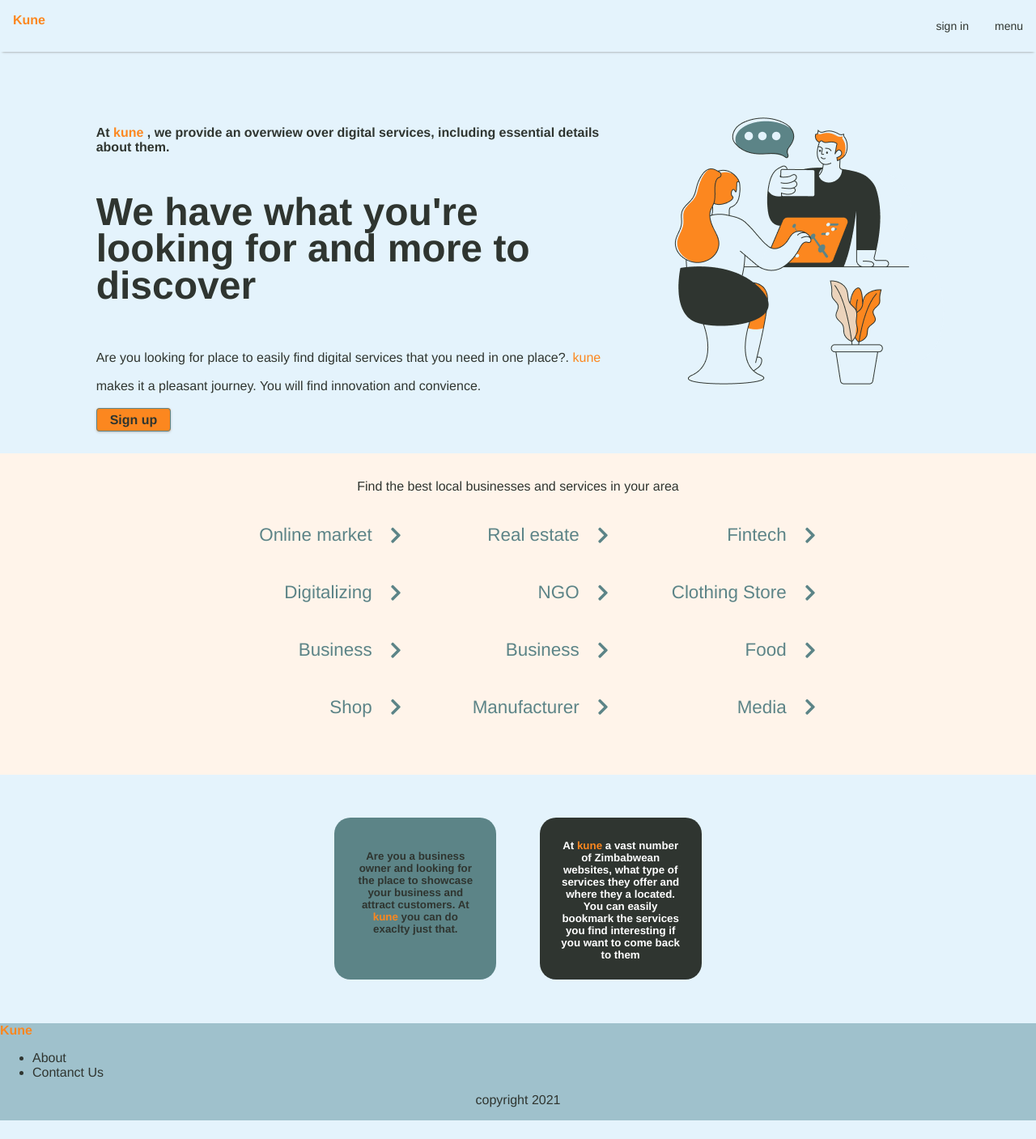
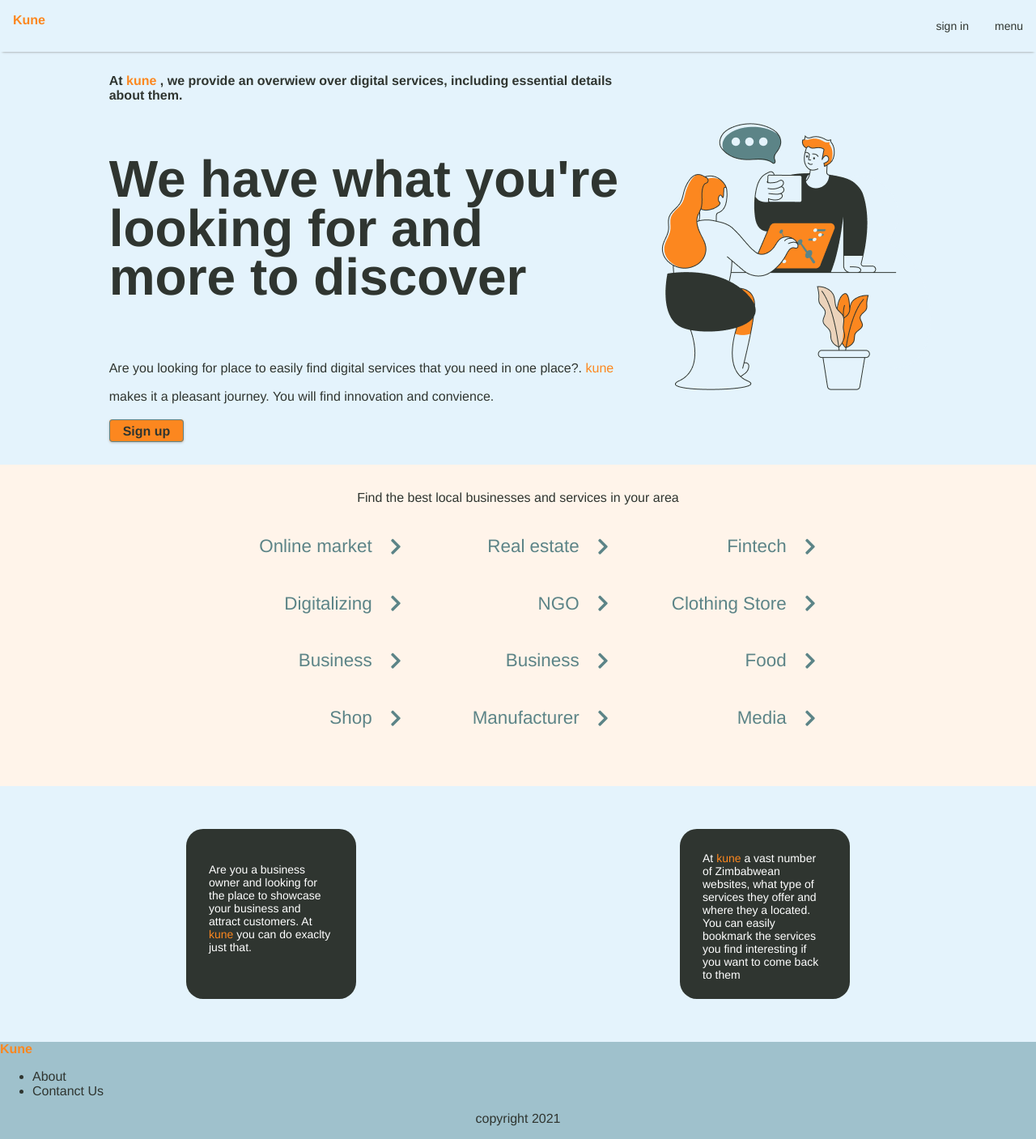
Before and after one commit to tenderking/kune, a Vue app: page /services in a window 1280 px wide. Shown: the whole page at 81% size. Before the commit the page ends 1384 px from the top, so only its background shows below. Built offline with nearby package versions, Linux system fonts and the light colour scheme.

Commit message:
css linting

```diff
--- a/src/styles/abstracts/_variables.scss
+++ b/src/styles/abstracts/_variables.scss
@@ -1,20 +1,15 @@
 
 // colors
 
-$primary:#FC871F;
-$secondaryLight: #E4F3FC;
-$dark: #2F3530;
-$secondaryDark: #5C8487;
-$transparentDark:#5C8487dd;
-$light: #fff;
-$primaryLight: #FFF4EA;
-$secondary: #9fc1cc;
-$clr-primary:#FC871F;
-$transparentPrimary:#FC871F99;
-$clr-secondaryLight: #E4F3FC;
-$clr-dark: #2F3530;
-$clr-secondaryDark: #5C8487;
-$clr-light: #fff;
-$clr-primaryLight: #FFF4EA;
-$clr-secondary: #9fc1cc;
-$clr-gradient:linear-gradient(46deg, #FC871Fbb ,#9fc1ccff);
+$clr--primary:#FC871F;
+$clr--primaryLight: #FFF4EA;
+$clr--transparentPrimary:#FC871F99;
+
+$clr--secondary: #9fc1cc;
+$clr--secondaryDark: #5C8487;
+$clr--secondaryLight: #E4F3FC;
+
+$clr--transparentDark:#5C8487dd;
+$clr--dark: #2F3530;
+$clr--light: #fff;
+$clr--gradient:linear-gradient(46deg, #FC871Fbb ,#9fc1ccff);
--- a/src/styles/base/_base.scss
+++ b/src/styles/base/_base.scss
@@ -6,22 +6,13 @@
 
 
 body {
-  background: $secondaryLight;
+  background: $clr--secondaryLight;
   margin: 0;
   min-height: 100vh;
 
 }
 
 #app {
-  height: 100vh;
-
-
-  font-family: Avenir, Helvetica, Arial, sans-serif;
-  -webkit-font-smoothing: antialiased;
-  -moz-osx-font-smoothing: grayscale;
-
-  color: $dark;
-
   /* grid container settings */
   display: grid;
   grid-template-columns: 100%;
@@ -30,6 +21,16 @@ body {
     "header"
     "main"
     "footer";
+
+  height: 100vh;
+
+
+  font-family: Avenir, Helvetica, Arial, sans-serif;
+  -webkit-font-smoothing: antialiased;
+  -moz-osx-font-smoothing: grayscale;
+  color: $clr--dark;
+
+
 }
 
 
--- a/src/styles/components/_buttons.scss
+++ b/src/styles/components/_buttons.scss
@@ -1,40 +1,43 @@
-.colorful-button{
-    background-color: $primary ;
-    color: $dark;
+.colorful-button {
+  background-color: $clr--primary;
+  padding: 0.3rem 1rem;
+
+  text-decoration: none;
   font-weight: bold;
-    border: 1px solid $secondaryDark;
-padding:0.3rem 1rem;
+  color: $clr--dark;
+
+  border: 1px solid $clr--secondaryDark;
   border-radius: 4px;
-    text-decoration: none;
   box-shadow: 0px 1px 3px #bbb;
-    &:hover{
-      background-color: $primaryLight ;
+
+  &:hover {
+    background-color: $clr--primaryLight;
     transition: background-color 0.5s;
   }
-
 }
 
-.logo{
+.logo {
   text-decoration: none;
-    color:$primary;
+  color: $clr--primary;
   font-weight: 900;
-
 }
 
-#services-category-btn{
+#services-category-btn {
   display: flex;
   justify-content: center;
   align-items: center;
-     border: 1px solid $secondary;
-     border-radius: 4px;
+  gap: 1em;
+
+  background-color: $clr--secondaryLight;
   height: 1.6em;
   padding-inline: 1em;
+
+  border-radius: 4px;
+  border: 1px solid $clr--secondary;
   box-shadow: 0px 1px 3px #bbb;
-    gap: 1em;
-    background-color: $clr-secondaryLight;
 
-    &-txt{
-      font-size:16px;
+  &-txt {
+    font-size: 16px;
     margin: 0;
     padding: 0;
   }
--- a/src/styles/components/_cards.scss
+++ b/src/styles/components/_cards.scss
@@ -1,65 +1,76 @@
 .service-item {
-  border-radius: 6px;
-  //border: 2px solid $secondary;
-  box-shadow: 0px 1px 3px #888;
   display: flex;
   flex-direction: column;
+  //border: 2px solid $secondary;
   align-items: center;
+  position: relative;
+
   height: 400px;
+  width: 300px;
   margin: 0;
 
-  position: relative;
-  width: 300px;
   //border: 2px solid $secondaryDark;
+  box-shadow: 0px 1px 3px #888;
+  border-radius: 6px;
 
   &-topDiv {
+    display: inline-block;
+    //border  border-bottom: 2px solid $secondaryDark;
+
+    justify-items: center;
     width: 100%;
-    //border  border-bottom: 2px solid $secondaryDark;
+    margin-top: 0;
+
     border-radius: 6px 6px 0 0;
-
-    display: inline-block;
     overflow: hidden;
-    justify-items: center;
-    margin-top: 0;
 
     .service-item-title {
       position: absolute;
-      background: $clr-gradient;
+      top: -24px;
+
+      background: $clr--gradient;
+      width: 300px;
+      height: 200px;
       padding-top: 100px;
-      top: -24px;
-      color: $clr-light;
-      text-shadow: 3px 4px 5px #666;
+
       font-size: 24px;
       text-align: center;
+      text-shadow: 3px 4px 5px #666;
+      color: $clr--light;
+
       border-radius: 4px 4px 0 0;
-      width: 300px;
-      height: 200px;
     }
+
     .service-item-image {
-      overflow-x: hidden;
+      top: 0;
 
       width: 100%;
+      height: 200px;
 
-      height: 200px;
-      top: 0;
+      overflow-x: hidden;
     }
   }
 
   &-bottomDiv {
-    width: 100%;
     display: flex;
     flex-direction: column;
+
     justify-content: center;
     align-items: left;
-    color: $clr-secondaryDark;
+
+    width: 100%;
+    color: $clr--secondaryDark;
   }
   &-text {
     display: flex;
+    gap: 1em;
+
     align-items: center;
-    gap: 1em;
-    font-size: 12px;
+
     padding-inline: 1em;
     max-width: 80%;
+
+    font-size: 12px;
     overflow: hidden;
   }
 }
@@ -73,6 +84,7 @@
   }
   .service-item-title {
     background: transparent;
+
     color: transparent;
     text-shadow: none;
 
@@ -81,23 +93,27 @@
 }
 .service-description {
   width: 300px;
-  color:$clr-secondaryDark;
+  color:$clr--secondaryDark;
 }
 
 .motivation-card {
   &-1,
   &-2 {
     display: block;
+
     width: 15em;
     height: 15em;
-    background-color: $secondaryDark;
-    text-align: center;
-    font-weight: 600;
+    background-color: $clr--dark;
     padding: 2em;
+    font-size: 14px;
+
+    font-weight: normal;
+    // text-align: center;
+
     border-radius: 10%;
+    color: white;
   }
   &-2 {
-    background-color: $dark;
-    color: white;
+    background-color: $clr--dark;
   }
 }
--- a/src/styles/layout/_footer.scss
+++ b/src/styles/layout/_footer.scss
@@ -1,12 +1,15 @@
 footer{
+  grid-area: footer;
 
-
-  grid-area: footer;
-  height: fit-content; /* Height of the footer */
-  background: $clr-secondary;
   position:relative;
   bottom:0;
-    margin-top: auto;
-  p{text-align: center;}
+
+  height: fit-content; /* Height of the footer */
+  background: $clr--secondary;
+  margin-top: auto;
+
+  p{
+    text-align: center;
+  }
 
   }
--- a/src/styles/layout/_header.scss
+++ b/src/styles/layout/_header.scss
@@ -1,56 +1,59 @@
 header {
   grid-area: header;
-  box-shadow: 0px 3px 3px -3px #888;
+  display: flex;
+  justify-content: space-between;
+
   position: sticky;
   top: 0;
   left: 10px;
   right: 10px;
-  width: 100%;
+  z-index: 999;
 
   // margin-inline: auto;
+  width: 100%;
   padding: 1em;
-  display: flex;
-  justify-content: space-between;
-  background-color: $clr-secondaryLight;
+  background-color: $clr--secondaryLight;
   max-height: 4em;
 
-z-index: 999;
+  box-shadow: 0px 3px 3px -3px #888;
 
-nav, ul, li {
+  nav,
+  ul,
+  li {
     display: flex;
     justify-content: space-evenly;
     align-items: center;
     gap: 2em;
+
     li {
       list-style: none;
       a {
         text-decoration: none;
         font-size: 14px;
-      color: $dark;
+        color: $clr--dark;
       }
       transition: all 0.5s;
-
     }
     li:hover {
-    border-bottom: 2px solid $primary ;
+      border-bottom: 2px solid $clr--primary;
       transition: all 0.5s;
     }
   }
 
   .nav-item {
     text-decoration: none;
-  color: $dark;
+    color: $clr--dark;
   }
 
   .fa-times:hover::after {
     position: relative;
-  color: $primary;
+
     width: 1.2em;
+
+    color: $clr--primary;
   }
-.icon-chevron{
+  .icon-chevron {
     transform: scaleY(-1);
     transition: transform 0.5s;
   }
-
-
 }
--- a/src/styles/views/_home.scss
+++ b/src/styles/views/_home.scss
@@ -1,6 +1,6 @@
 
   .kune {
-    color: $primary;
+    color: $clr--primary;
   }
 
 
@@ -17,21 +17,25 @@
       flex-basis: 50%;
 
       h1 {
+        padding-top: 1em;
+
         font-size: 1em;
-        font-weight: bold;
 
-        padding-top: 5em;
+
 
       }
 
       h2 {
-        font-size: 2em;
-        font-weight: bold;
-        line-height: 0.95em;
         padding: 0;
         margin-top: 1em;
         margin-bottom: 1em;
+
+        font-size: 2em;
+
+        line-height: 0.95em;
+
       }
+
       p {
         line-height: 2.2em;
       }
@@ -44,51 +48,55 @@
       flex-direction: row-reverse;
       justify-content: center;
       align-items: center;
+
       margin:auto;
+      padding-bottom: 2em;
 
-padding-bottom: 2em;
       h2{
-        font-size: 3em;
+        font-size: 4em;
 
       }
        &-right {
+        padding-top: 2rem;
+        padding-left: 2rem;
 
-
-      padding-top: 2rem;
-      padding-left: 4rem;
       img{
         width: auto;
         padding:0;
+
       }
-    }
+
     }
 
   }
+
+}
   .category-picker {
-    background: $primaryLight;
+    background: $clr--primaryLight;
+    width: 100%;
     margin: 0;
-    width: 100%;
     padding-block: 2rem;
 
     &-text {
       display: block;
 
+      margin: 0 20%;
+
       text-align: center;
-      margin: 0 30%;
-
-
     }
   }
   .category-container {
     display: grid;
-    place-items: left;
     grid-template-columns:  1fr 1fr;
     grid-template-rows: 1fr 1fr;
+
+    place-items: left;
     justify-content: center;
+
+    width: min(60%, 70.5rem);
     padding: 1rem 0;
+    margin-inline: auto;
 
-    margin-inline: auto;
-    width: min(60%, 70.5rem);
   }
   .category-box {
     margin-left: auto;
@@ -97,29 +105,25 @@ padding-bottom: 2em;
 
     a{
       display: flex;
+      gap: 1em;
       justify-content: left;
       align-items: center;
-      gap: 1em;
-      color: $clr-secondaryDark;
-      font-size: 20px;
 
-
-      text-decoration: none;
       margin: 0;
 
+      color: $clr--secondaryDark;
+
       font-size: 0.6em;
+      text-decoration: none;
+
       transition: all 0.2s;
-
-
 
     }
 
     &:hover {
+
       a{
-
-
-
-        color:$clr-primary;
+        color:$clr--primary;
         .chevron-right{
           transform:translateX(3px) ;
           transition: all 0.5s ease-in-out;
@@ -134,8 +138,11 @@ padding-bottom: 2em;
   @media (min-width:40em){
     .category-container{
       grid-template-columns: 1fr 1fr 1fr;
+
     }
+
     .category-box{
+
       a{
         font-size: 1.4em;
       }
@@ -143,14 +150,17 @@ padding-bottom: 2em;
   }
 
   .motivation-section {
-    margin-block: 4em;
-
-    font-size: smaller;
-    min-height: fit-content;
     display: flex;
     flex-wrap: wrap;
     justify-content: space-evenly;
+    gap:30em;
+    //margin: 4em;
     align-items: center;
-    gap:4em//margin: 4em;
+
+    margin-block: 4em;
+    min-height: fit-content;
+
+    font-size: smaller;
+
 
   }
--- a/src/styles/views/_services.scss
+++ b/src/styles/views/_services.scss
@@ -1,47 +1,57 @@
 .grid-wrap {
   display: flex;
+  flex-wrap: wrap;
+  gap: 5em;
+
+  justify-content: center;
+
   height: 100vh;
-  flex-wrap: wrap;
-  justify-content: center;
+  max-width: 1400px;
   margin-top: 16px;
-  gap: 5em;
-  max-width: 1400px;
+
 }
 
 #page-nav {
   display: flex;
   justify-content: space-between;
   align-items: center;
-  border-top: 1px solid $light;
-  border-bottom: 1px solid $light;
+
   height: 3em;
+  width: 100%;
   padding:0 2em;
-  width: 100%;
+
+  border-top: 1px solid $clr--light;
+  border-bottom: 1px solid $clr--light;
 
 }
 
 #sort-services {
-  border-left: 1px solid $secondary;
   padding-left: 1em;
   height: 1.6em;
 
+  border-left: 1px solid $clr--secondary;
+
   &-heading {
-    font-size: 11px;
-    color: $secondaryDark;
     margin: 0;
     padding: 0;
+
+    font-size: 11px;
+    color: $clr--secondaryDark;
+
     cursor: default;
   }
 
   &-type {
-    font-size: 14px;
     margin: 0;
     padding: 0;
+
+    font-size: 14px;
+
     cursor: pointer;
   }
 }
 #sort-services-type{
   &:hover{
-     color: $secondaryDark;
+     color: $clr--secondaryDark;
   }
 }
--- a/src/styles/views/_sign-in.scss
+++ b/src/styles/views/_sign-in.scss
@@ -1,20 +1,25 @@
 .sign-in-container{
+
    p{
-       color: $clr-dark;
+       color: $clr--dark;
+
    }
 
+}
 
+@media  (min-width: 40em) {
 
+    .sign-in-container{
 
-}
-@media  (min-width: 40em) {
-    .sign-in-container{
+        background-color: $clr--secondary;
+        height:fit-content;
         width: 30em;
-        height:fit-content;
-        background-color: $secondary;
+        padding: 1em;
+
         border-radius: 10px;
         box-shadow: 0px 1px 3px #888;
-    padding: 1em;}
+    }
+
     main{
         display: grid;
         place-items: center;
```
Also changed, not shown: src/styles/components/_dropdown.scss (+20 -13 lines). Lines whose indentation alone changed are shown as unchanged.
